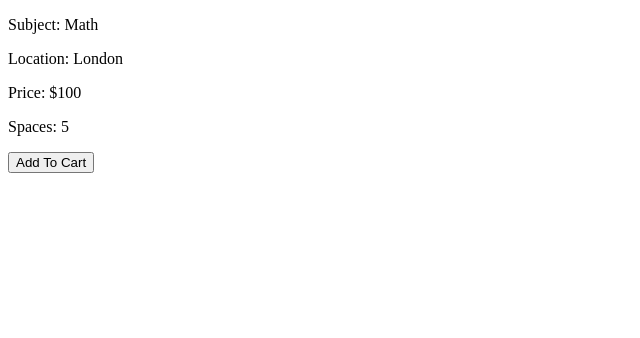
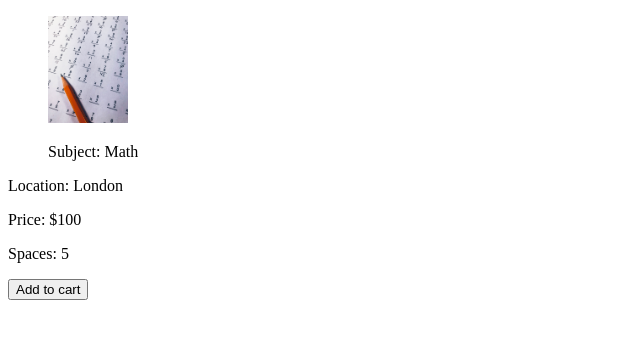
Before and after one commit to nanya01/vuejs-coursework1, a plain HTML site: page index.html in a window 1280 px wide. Shown: the whole page, without its empty margins (0-640 px from the left). Drawn offline with nearby package versions, Linux system fonts and the light colour scheme.

Commit message:
displayed-disabled-button

```diff
--- a/index.html
+++ b/index.html
@@ -10,12 +10,17 @@
 <body>
     <div id="app">
         <main>
-            <p>Subject: {{Subject}}</p>
+            <figure><!-- bind the 'src' attribute to the 'product.image' in 'data' -->
+                <img v-bind:src="image" width="80px" :alt="altText">
+                <p>Subject: {{Subject}}</p>
+            </figure>
+
              <p>Location: {{Location}}</p>
               <p>Price: {{Price}}</p>
                <p>Spaces: {{Spaces}}</p>
 
-               <button v-on:click="addToCart">Add To Cart</button>
+               <button v-on:click='addToCart' v-if='canAddToCart'>Add to cart</button>
+                    <button disabled="disabled" v-else>Add to cart</button>
         </main>
     </div>
     <script type="text/javascript">
@@ -25,7 +30,9 @@
                 Subject: "Math",
                 Location: "London",
                 Price: '$100',
-                Spaces: 5
+                Spaces: 5,
+                image:"math.jpg",
+                altText: "Math image"
             },
            methods:{
             addToCart(){
@@ -40,7 +47,7 @@
            },
            computed:{
             canAddToCart() {
-                    return this.spaces > 0
+                    return this.Spaces > 0
                 }
            }
         })
```
Also changed, not shown: math.jpg (added).
